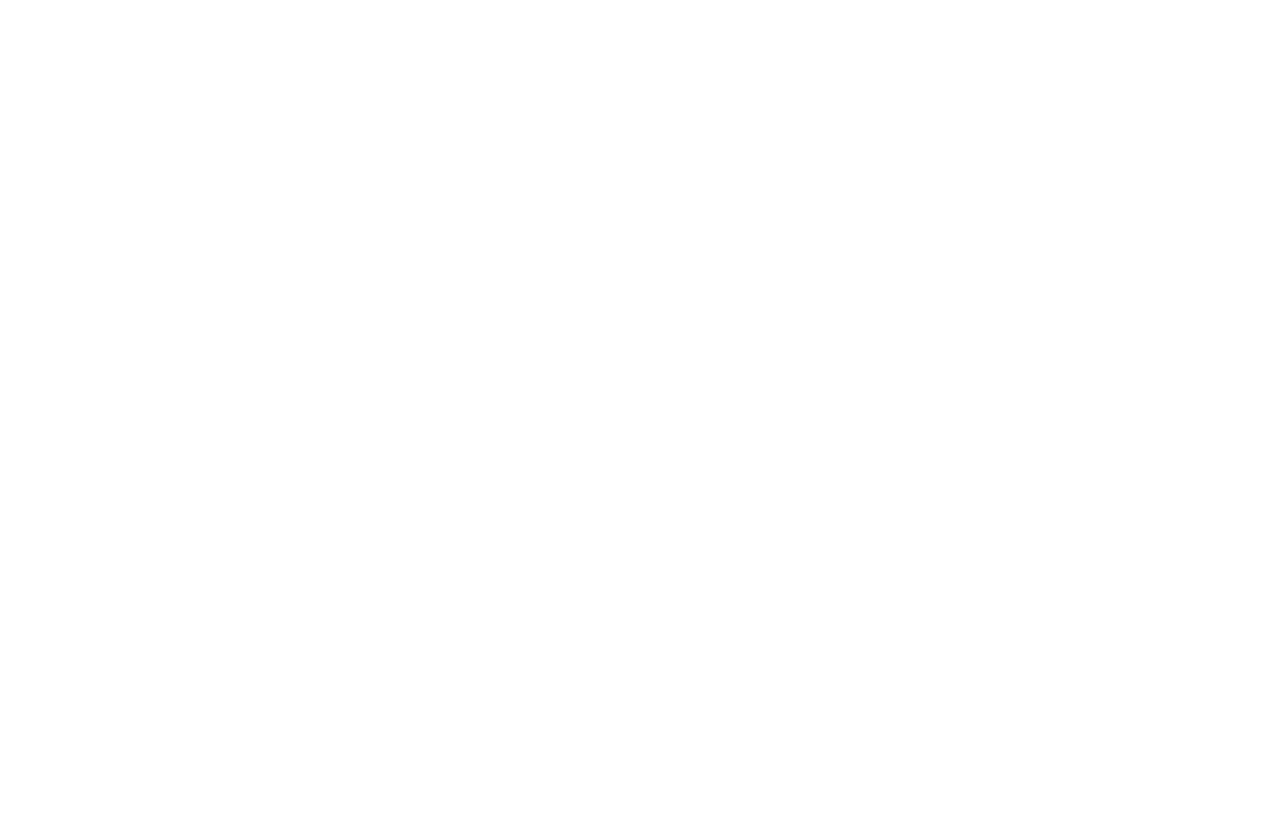
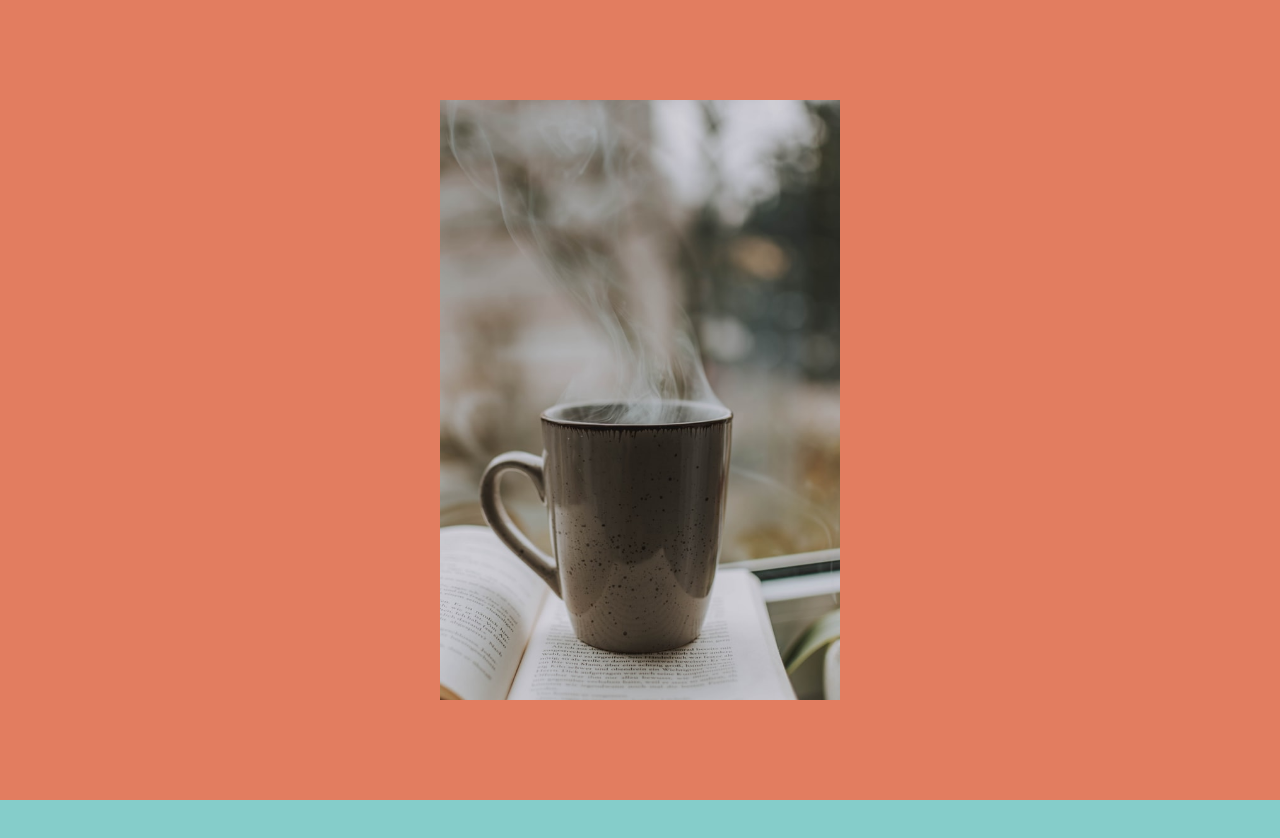
Before and after one commit to suh3yb/gsap-playground, a plain HTML site: page 3. Projects/1.StartingProjects/8. Scrollable Images/index.html in a window 1280 px wide. Before the commit the page ends 800 px from the top, so only its background shows below. Drawn offline with Linux system fonts and the light colour scheme.

Commit message:
modify scrollable images project

```diff
--- a/3. Projects/1.StartingProjects/8. Scrollable Images/index.html
+++ b/3. Projects/1.StartingProjects/8. Scrollable Images/index.html
@@ -1,15 +1,18 @@
 <!DOCTYPE html>
 <html lang="en">
-<head>
-    <meta charset="UTF-8">
-    <meta name="viewport" content="width=device-width, initial-scale=1.0">
-    <meta http-equiv="X-UA-Compatible" content="ie=edge">
+  <head>
+    <meta charset="UTF-8" />
+    <meta name="viewport" content="width=device-width, initial-scale=1.0" />
+    <meta http-equiv="X-UA-Compatible" content="ie=edge" />
     <title>Image replacement</title>
-    <link rel="stylesheet" href="style.css">
-</head>
-<body>
-
-
-
-</body>
+    <link rel="stylesheet" href="style.css" />
+  </head>
+  <body>
+    <div class="box b1">
+      <img src="img1.jpg" />
+    </div>
+    <div class="box b2">
+      <img src="img2.jpg" />
+    </div>
+  </body>
 </html>
--- a/3. Projects/1.StartingProjects/8. Scrollable Images/style.css
+++ b/3. Projects/1.StartingProjects/8. Scrollable Images/style.css
@@ -1,5 +1,29 @@
-*, ::before, ::after {
+*,
+::before,
+::after {
   box-sizing: border-box;
   margin: 0;
   padding: 0;
 }
+
+img {
+  width: 400px;
+  height: 600px;
+  position: fixed;
+  top: 50%;
+  left: 50%;
+  transform: translate(-50%, -50%);
+}
+
+.box {
+  height: 100vh;
+  clip-path: polygon(0 0, 100% 0, 100% 100%, 0 100%);
+}
+
+.b1 {
+  background-color: #e27d60;
+}
+
+.b2 {
+  background-color: #85cdca;
+}
```
